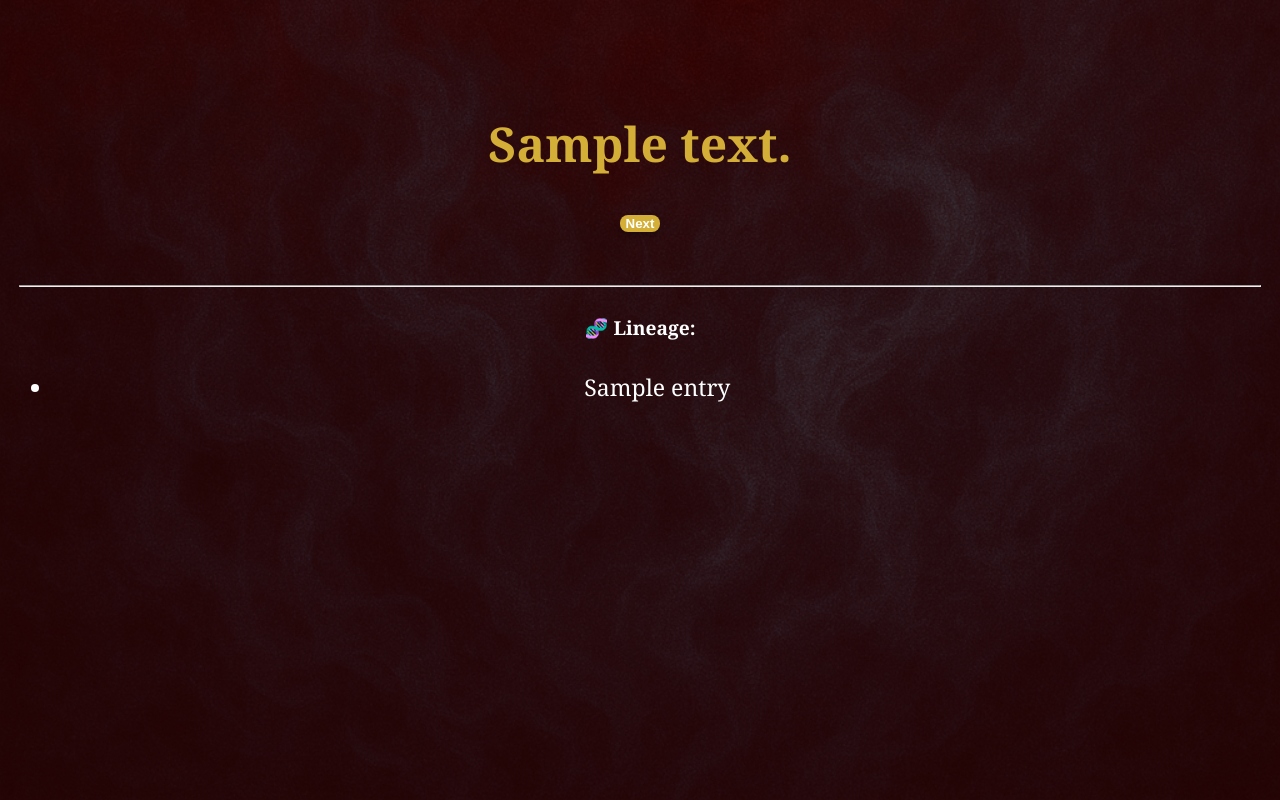
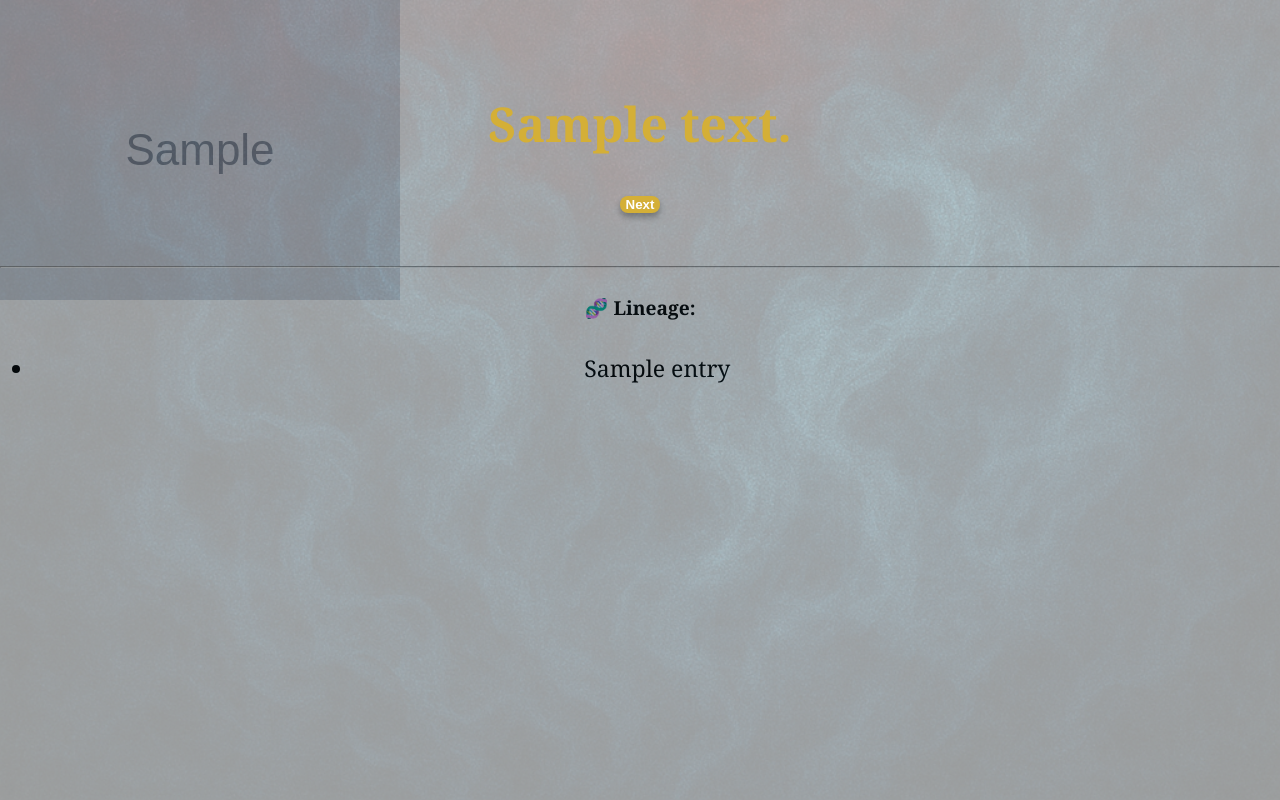
Before and after one commit to Jasper-Approved/vernon-scroll-web, a Flask app: template templates/glyph.html in a window 1280 px wide. Run offline with Flask 3, Linux system fonts and the light colour scheme; the template is opened without the code that fills it: most values are stand-ins (such as "Sample title", 1, 10 or a date in 2020); grey boxes marked "Sample" are stand-in pictures.

Commit message:
Update glyph.html

```diff
--- a/templates/glyph.html
+++ b/templates/glyph.html
@@ -4,32 +4,65 @@
   <meta name="viewport" content="width=device-width, initial-scale=1.0">
   <title>Scroll Interpretation</title>
   <link rel="stylesheet" href="{{ url_for('static', filename='style.css') }}">
-</head>
-<body class="red-bg">
-  <div class="fog-overlay"></div>
-  {% if step.background %}
-   <div class="glyph-overlay">
-    <img src="{{ url_for('static', filename='backgrounds/' + remedy.background) }}"
-         style="width: {{ remedy.background_style.width }};
-                opacity: {{ remedy.background_style.opacity }};
+  <style>
+    /* Optional inline fallback for background layering */
+    #scroll-wrapper {
+      position: relative;
+      min-height: 100vh;
+      overflow: hidden;
+    }
+    .glyph-overlay img {
       position: absolute;
       top: 15%;
       left: 10%;
-                z-index: 0;">
+      z-index: 1;
+    }
+    .fog-overlay {
+      position: absolute;
+      top: 0;
+      left: 0;
+      width: 100%;
+      height: 100%;
+      z-index: 2;
+      pointer-events: none;
+    }
+    .scroll-container {
+      position: relative;
+      z-index: 3;
+    }
+  </style>
+</head>
+<body>
+  <!-- 🌫️ Background + Glyph Layering Wrapper -->
+  <div id="scroll-wrapper"
+       style="
+         background-image: url('{{ background_style.image }}');
+         background-size: {{ background_style.size }};
+         background-position: {{ background_style.position }};
+         opacity: {{ background_style.opacity }};
+         background-repeat: no-repeat;
+         background-attachment: fixed;
+       ">
+
+    <!-- 🌫️ Fog Overlay -->
+    <div class="fog-overlay"></div>
+
+    <!-- 🧿 Glyph Overlay (if step.background is defined) -->
+    {% if step.background %}
+    <div class="glyph-overlay">
+      <img src="{{ url_for('static', filename='backgrounds/' + step.background) }}"
+           style="width: {{ remedy.background_style.width }};
+                  opacity: {{ remedy.background_style.opacity }};">
     </div>
     {% endif %}
+
+    <!-- 📜 Scroll Content -->
     <div class="scroll-container">
       {% if step.text %}
         <h2 class="ritual-text">{{ step.text }}</h2>
-      {% if step.pause %}
         <form method="post">
-          <button type="submit">Continue</button>
+          <button type="submit">{{ 'Continue' if step.pause else 'Next' }}</button>
         </form>
-      {% else %}
-        <form method="post">
-          <button type="submit">Next</button>
-        </form>
-      {% endif %}
       {% elif step.question %}
         <h2 class="ritual-text">{{ step.question }}</h2>
         <form method="post">
@@ -42,6 +75,7 @@
       {% endif %}
     </div>
 
+    <!-- 🧬 Lineage Trail -->
     <hr>
     <h4>🧬 Lineage:</h4>
     <ul>
@@ -49,5 +83,6 @@
         <li>{{ entry }}</li>
       {% endfor %}
     </ul>
+  </div>
 </body>
 </html>
```
Lines whose indentation alone changed are shown as unchanged.
